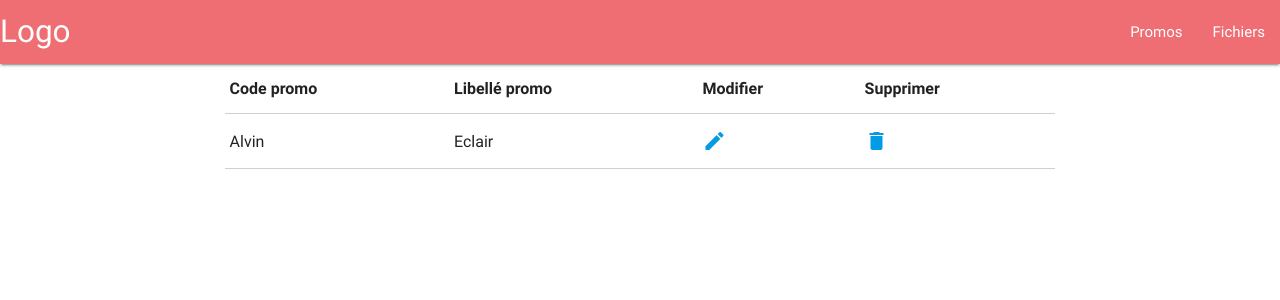
After one commit to PierrickLP/projet_limonade, a PHP site: the page made by views/fichier.php in a window 1280 px wide. The commit adds this page. Shown: the top 300 px of the page. Run offline with PHP 8.4, Linux system fonts and the light colour scheme; the template is opened without the code that fills it, so the values that code supplies are empty; some libraries are stand-ins or nearby versions.

Commit message:
ajout fichier.php

```diff
--- a/controllers/promo.php
+++ b/controllers/promo.php
@@ -1,8 +1,8 @@
 <?php
 
-	// function promo_choix(){
-		// require_once('/controllers/promo/promo_choix.php');
-	// }
+	function promo_choix(){
+        return html('promo.php','layout/layout.php');
+    }
 
 	// function promo_ajout(){
 		// require_once('/controllers/promo/promo_ajout.php');
--- /dev/null
+++ b/views/fichier.php
@@ -0,0 +1,25 @@
+<div classe="container">
+    <div class="row">
+        <div class="col s8 offset-s2">
+            <table class="bordered highlight">
+                <thead>
+                <tr>
+                    <th data-field="code_promo">Code promo</th>
+                    <th data-field="libelle">Libellé promo</th>
+                    <th>Modifier</th>
+                    <th>Supprimer</th>
+                </tr>
+                </thead>
+
+                <tbody>
+                <tr>
+                    <td>Alvin</td>
+                    <td>Eclair</td>
+                    <td><a href="#!"><i class="material-icons">mode_edit</i></a></td>
+                    <td><a href="#!"><i class="material-icons">delete</i></a></td>
+                </tr>
+                </tbody>
+            </table>
+        </div>
+    </div>
+</div>
```
Also changed, not shown: index.php (+5 -4 lines), views/promo.php (added, +25 -0 lines).
